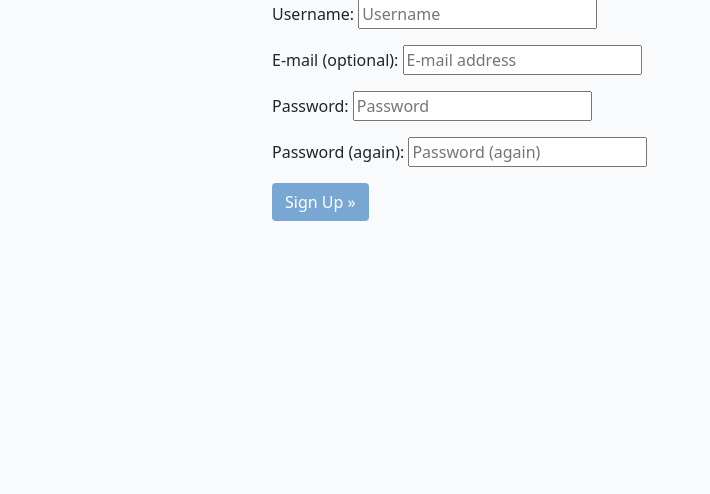
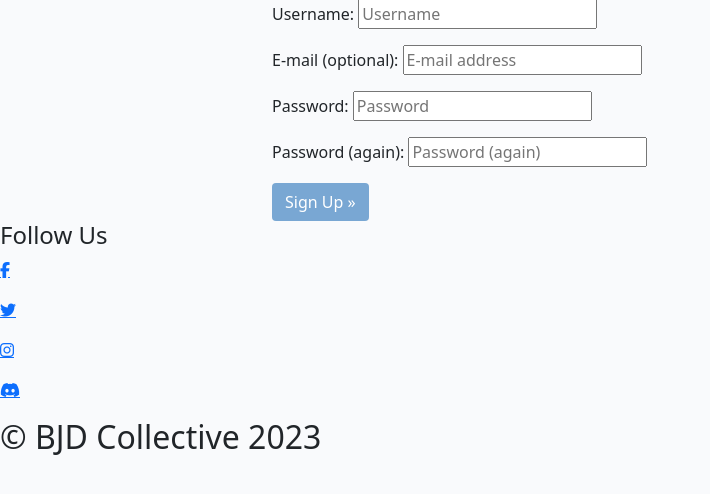
Before and after one commit to Chapter256/bjd-collective, a Django app: page /accounts/signup/ in a window 1280 px wide. Shown: the part 174-668 px from the top of the page, without its empty margins (0-710 px from the left). Run offline with Django 3.2, Linux system fonts and the light colour scheme; some libraries are stand-ins or nearby versions.

Commit message:
added footer and updated fontawesome link

```diff
--- a/templates/base.html
+++ b/templates/base.html
@@ -9,7 +9,7 @@
     <link rel="preconnect" href="https://fonts.gstatic.com">
     <link href="https://fonts.googleapis.com/css2?family=Roboto:wght@300&display=swap" rel="stylesheet">
     <link href="https://fonts.googleapis.com/css2?family=Lato:wght@300;700&display=swap" rel="stylesheet">
-    <link rel="stylesheet" href="https://cdnjs.cloudflare.com/ajax/libs/font-awesome/5.15.3/css/all.min.css">
+    <link rel="stylesheet" href="https://kit.fontawesome.com/3bc81533bf.css" crossorigin="anonymous">
     <meta name="viewport" content="width=device-width, initial-scale=1" />
     <link href="https://cdn.jsdelivr.net/npm/bootstrap@5.0.1/dist/css/bootstrap.min.css" rel="stylesheet"
         integrity="sha384-+0n0xVW2eSR5OomGNYDnhzAbDsOXxcvSN1TPprVMTNDbiYZCxYbOOl7+AMvyTG2x" crossorigin="anonymous">
@@ -23,7 +23,6 @@
 <body class="d-flex flex-column h-100 main-bg">
 
     <!-- Navigation -->
-
     <nav class="navbar navbar-expand-lg navbar-light bg-white">
         <div class="container-fluid">
             <a class="navbar-brand" href="{% url 'home' %}"><span class="brand">c<span class="red-o">o</span>de<span
@@ -85,6 +84,22 @@
         <!-- Content Goes here -->
         {% endblock content %}
     </main>
+
+    <!-- Footer -->
+    <footer>
+        <div class="footer-links">
+            <h4>Follow Us</h4>
+            <p><a href="https://www.facebook.com" target="_blank" rel="noopener" aria-label="Visit our Facebook page, opens Facebook in a new tab" class="fa-brands fa-facebook-f"></a></p>
+            <p><a href="https://www.twitter.com" target="_blank" rel="noopener" aria-label="Visit our Twitter page, opens Twitter in a new tab" class="fa-brands fa-twitter"></a></p>
+            <p><a href="https://www.instagram.com" target="_blank" rel="noopener" aria-label="Visit our Instagram page, opens Instagram in a new tab" class="fa-brands fa-instagram"></a></p>
+            <p><a href="https://www.discord.com" target="_blank" rel="noopener" aria-label="Join our Discord server, opens Discord in a new tab" class="fa-brands fa-discord"></a></p>
+        </div>
+        <div class="copyright">
+            <h2>© BJD Collective 2023</h2>
+        </div>
+    </footer>
+    <!-- End of footer -->
+
     <script>
         setTimeout(function () {
             let messages = document.getElementById("msg");
```
